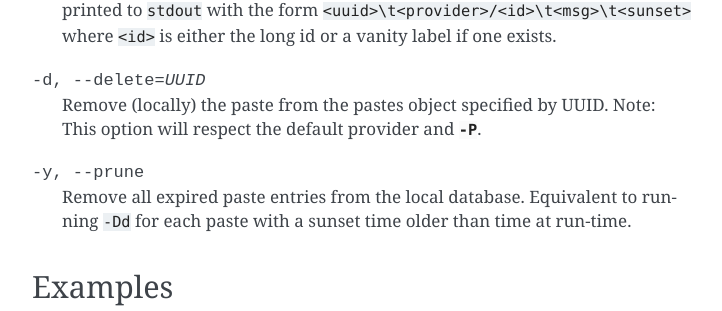
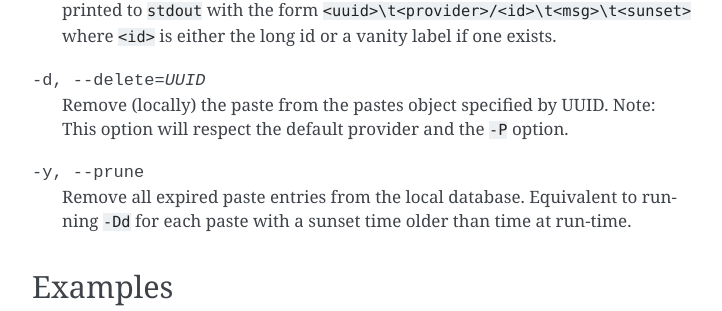
Before and after one commit to HalosGhost/pbpst, a Sphinx documentation site: the page built from doc/pbpst.rst, in a window 1280 px wide and 900 px high, scrolled down 3669 px. Shown: the part 167-478 px from the top of the window, without its empty margins (388-1110 px from the left). Built offline with Sphinx 7.4.7, drawn with Linux system fonts in a browser that asks for light colours; some of the changed lines change nothing that is shown.

Commit message:
Fixed warnings

```diff
--- a/doc/pbpst.rst
+++ b/doc/pbpst.rst
@@ -64,7 +64,7 @@
 Sync Options
 ------------
 
-Note: if the :option:`f` option is not passed, :program:`pbpst` will paste the contents of :file:`stdin`.
+Note: if the ``-f`` option is not passed, :program:`pbpst` will paste the contents of :file:`stdin`.
 
 -f, --file=FILE
     Create a paste from FILE.
@@ -118,7 +118,7 @@
 Update Options
 --------------
 
-Note: if the :option:`f` option is not passed, :program:`pbpst` will paste the contents of :file:`stdin`.
+Note: if the ``-f`` option is not passed, :program:`pbpst` will paste the contents of :file:`stdin`.
 
 -f, --file=FILE
     Use FILE for content of paste.
@@ -169,7 +169,7 @@
     Search each paste in the pastes object for text matching STR. Matches will be printed to :file:`stdout` with the form ``<uuid>\t<provider>/<id>\t<msg>\t<sunset>`` where ``<id>`` is either the long id or a vanity label if one exists.
 
 -d, --delete=UUID
-    Remove (locally) the paste from the pastes object specified by UUID. Note: This option will respect the default provider and :option:`-P`.
+    Remove (locally) the paste from the pastes object specified by UUID. Note: This option will respect the default provider and the ``-P`` option.
 
 -y, --prune
     Remove all expired paste entries from the local database.
```
